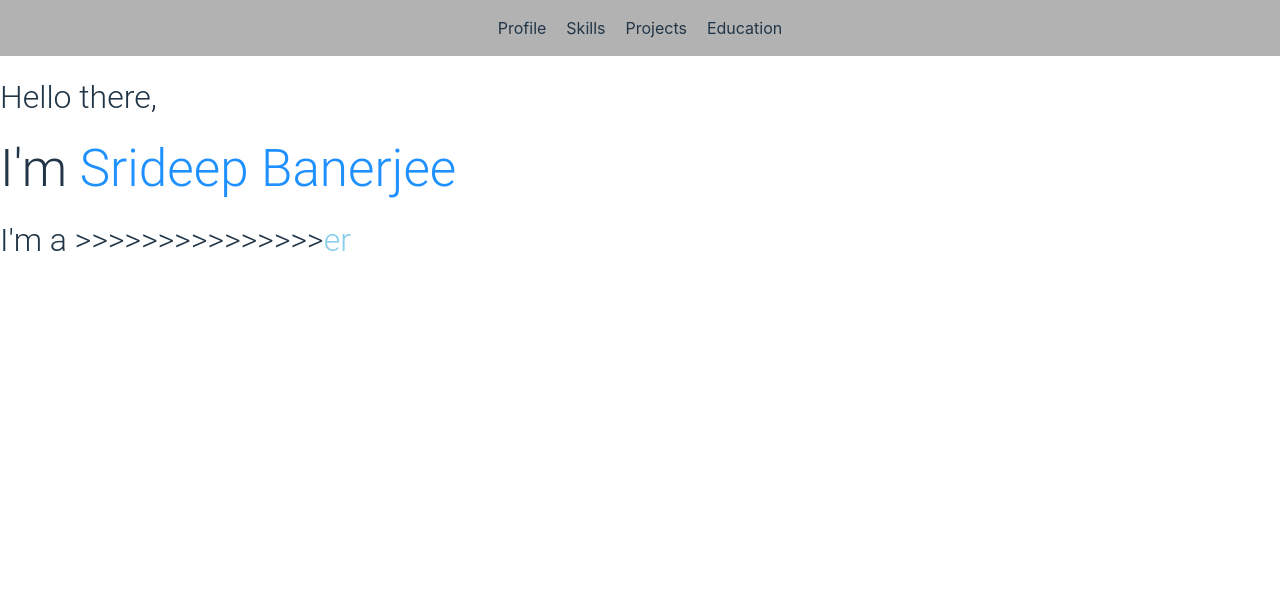
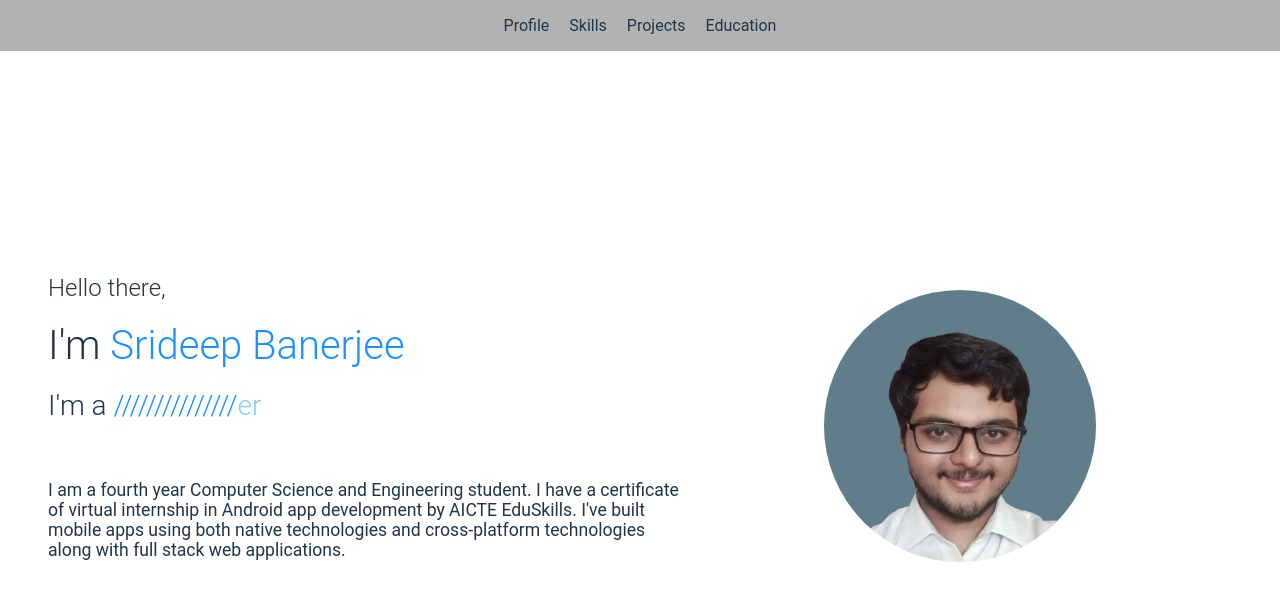
Before and after one commit to srideep-banerjee/Portfolio, a React (Vite) app: page / in a window 1280 px wide. Shown: the top 600 px of the page. Built offline with nearby package versions, Linux system fonts and the light colour scheme.

Commit message:
Updated Appbar

```diff
--- a/src/home/Home.tsx
+++ b/src/home/Home.tsx
@@ -1,12 +1,19 @@
 import "../styles/Home.css"
 import PanaromaText from "./PanaromaText"
+import pfp from "../assets/pfp.jpg"
 
 export default function Home() {
     return (
         <div className="home-container">
-            <h2>Hello there,</h2>
-            <h1>I'm <span className="name">Srideep Banerjee</span></h1>
-            <h2>I'm a <PanaromaText /></h2>
+            <section>
+                <h3>Hello there,</h3>
+                <h1>I'm <span className="name">Srideep Banerjee</span></h1>
+                <h2>I'm a <PanaromaText /></h2>
+                <p>I am a fourth year Computer Science and Engineering student. I have a certificate of virtual internship in Android app development by AICTE EduSkills. I've built mobile apps using both native technologies and cross-platform technologies along with full stack web applications.</p>
+            </section>
+            <div className="pfp-container">
+                <img src={pfp}></img>
+            </div>
         </div>
     )
 }
--- a/src/home/PanaromaText.tsx
+++ b/src/home/PanaromaText.tsx
@@ -4,7 +4,7 @@ export default function PanaromaText() {
     const textList = [
         "Android Developer",
         "Flutter Developer",
-        "React Native Developer",
+        "React-Native Developer",
         "Backend Engineer",
         "Frontend Developer"
     ]
@@ -58,9 +58,9 @@ export default function PanaromaText() {
             return ""
         }
         if (obscureDirection == "before") {
-            return ">".repeat(obscurePoint + 1)
+            return "/".repeat(obscurePoint + 1)
         }
-        return ">".repeat(greaterTextLength - obscurePoint)
+        return "/".repeat(greaterTextLength - obscurePoint)
     }
 
     function getEndingUnobscuredText(): string {
@@ -75,7 +75,7 @@ export default function PanaromaText() {
     return (
         <span>
             <span style={{color: "skyblue"}}>{getStartingUnobscuredText()}</span>
-            <span>{getObscuredText()}</span>
+            <span style={{color: "dodgerblue"}}>{getObscuredText()}</span>
             <span style={{color: "skyblue"}}>{getEndingUnobscuredText()}</span>
             {/* <button onClick={update}>Click Me</button> */}
         </span>
--- a/src/styles/Home.css
+++ b/src/styles/Home.css
@@ -1,20 +1,61 @@
 .home-container {
+    display: flex;
+    flex-direction: row;
     height: 100%;
-    line-height: 0.9;
+    padding: 0 48px;
 }
 
 h1 {
-    font-size: 2.5rem;
+    padding: 0;
+    margin: 0;
+    /* line-height: 1.8; */
+    font-size: 2.5em;
     font-weight: 300;
-    font-family: roboto, consolas, monospace;
 }
 
 h2 {
-    font-size: 2rem;
+    /* line-height: 1.5; */
+    padding: 0;
+    margin: 0;
+    font-size: 1.75em;
     font-weight: 300;
-    font-family: roboto, consolas, monospace;
+}
+
+h3 {
+    /* line-height: 1; */
+    padding: 0;
+    margin: 0;
+    font-size: 1.5em;
+    font-weight: 300;
 }
 
 .name {
     color: dodgerblue;
 }
+
+section {
+    align-self: center;
+    display: flex;
+    flex-direction: column;
+    gap: 20px;
+}
+
+p {
+    padding-top: 20px;
+    font-size: 1.1rem;
+    width: 50vw
+}
+
+.pfp-container {
+    flex: 1;
+    height: 100%;
+    display: flex;
+    align-items: center;
+    justify-content: center;
+}
+
+img {
+    width: 50%;
+    align-self: center;
+    border-radius: 50%;
+}
--- a/src/styles/main.css
+++ b/src/styles/main.css
@@ -1,7 +1,5 @@
 :root {
-  font-family: Inter, system-ui, Avenir, Helvetica, Arial, sans-serif;
-  line-height: 1.5;
-  font-weight: 400;
+  font-family: roboto, consolas, monospace, system-ui, sans-serif;
 
   color-scheme: light dark;
   color: rgba(255, 255, 255, 0.87);
@@ -37,10 +35,6 @@ html, body {
   min-height: 100%;
 }
 
-h1 {
-  font-size: 3.2em;
-}
-
 button {
   border-radius: 8px;
   border: 1px solid transparent;
```
Also changed, not shown: src/assets/pfp.jpg (added).
